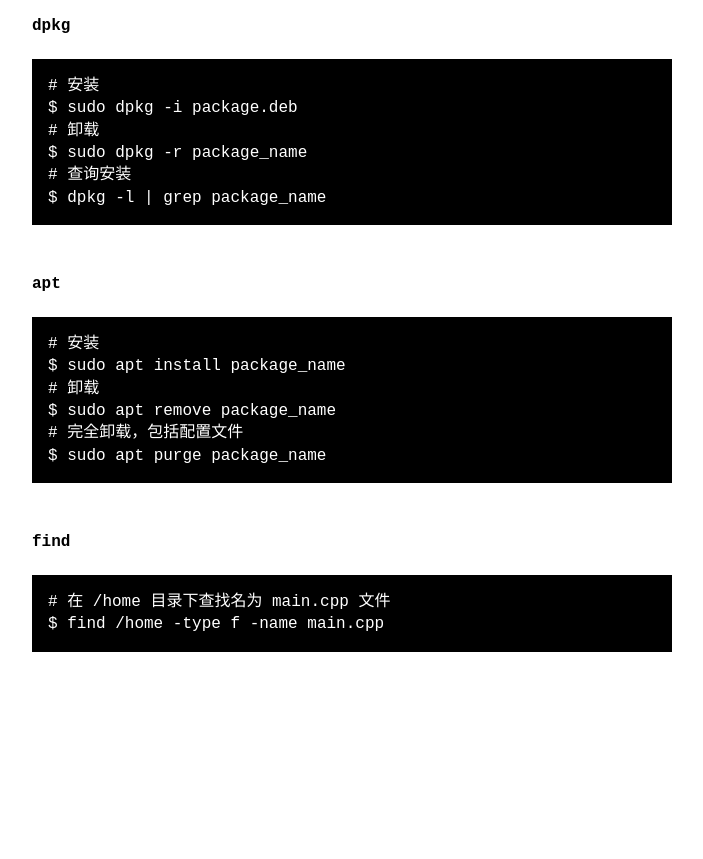
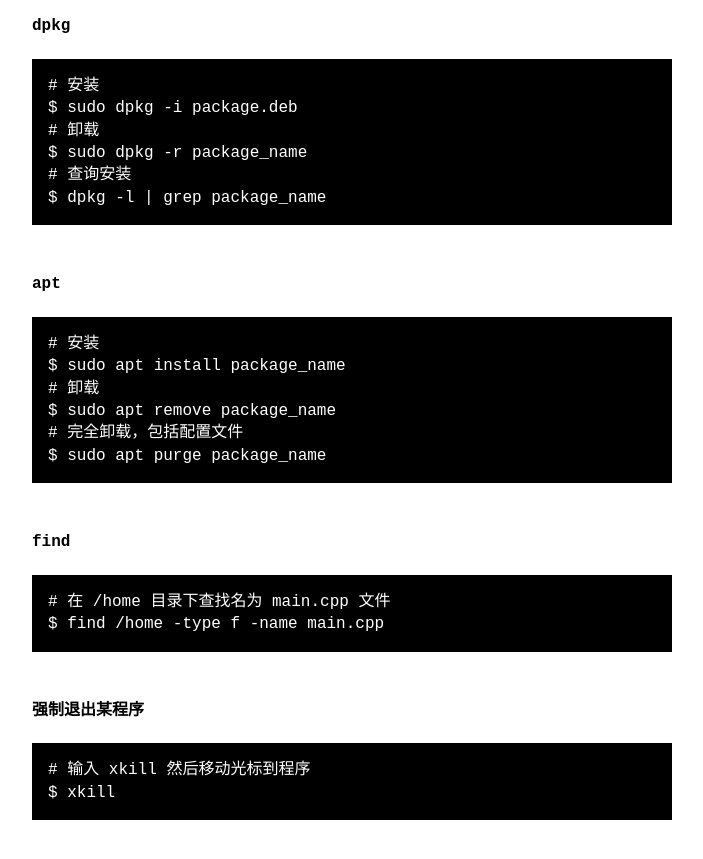
Before and after one commit to shecannotsee/shecannotsee.github.io, a Jekyll site: the page built from _posts/2025-03-18-Commonly_used_linux_commands.md, in a window 1280 px wide and 900 px high, scrolled down 1311 px. Shown: the top 859 px of the window, without its empty margins (288-991 px from the left). Built offline with Jekyll 4.4.1, drawn with Linux system fonts in a browser that asks for light colours; before the commit the page ends 2043 px from its top, so only the background shows below that.

````diff
--- a/_posts/2025-03-18-Commonly_used_linux_commands.md
+++ b/_posts/2025-03-18-Commonly_used_linux_commands.md
@@ -76,3 +76,10 @@ $ sudo apt purge package_name
 # 在 /home 目录下查找名为 main.cpp 文件
 $ find /home -type f -name main.cpp
 ```
+
+#### 强制退出某程序
+
+```bash
+# 输入 xkill 然后移动光标到程序
+$ xkill
+```
````
